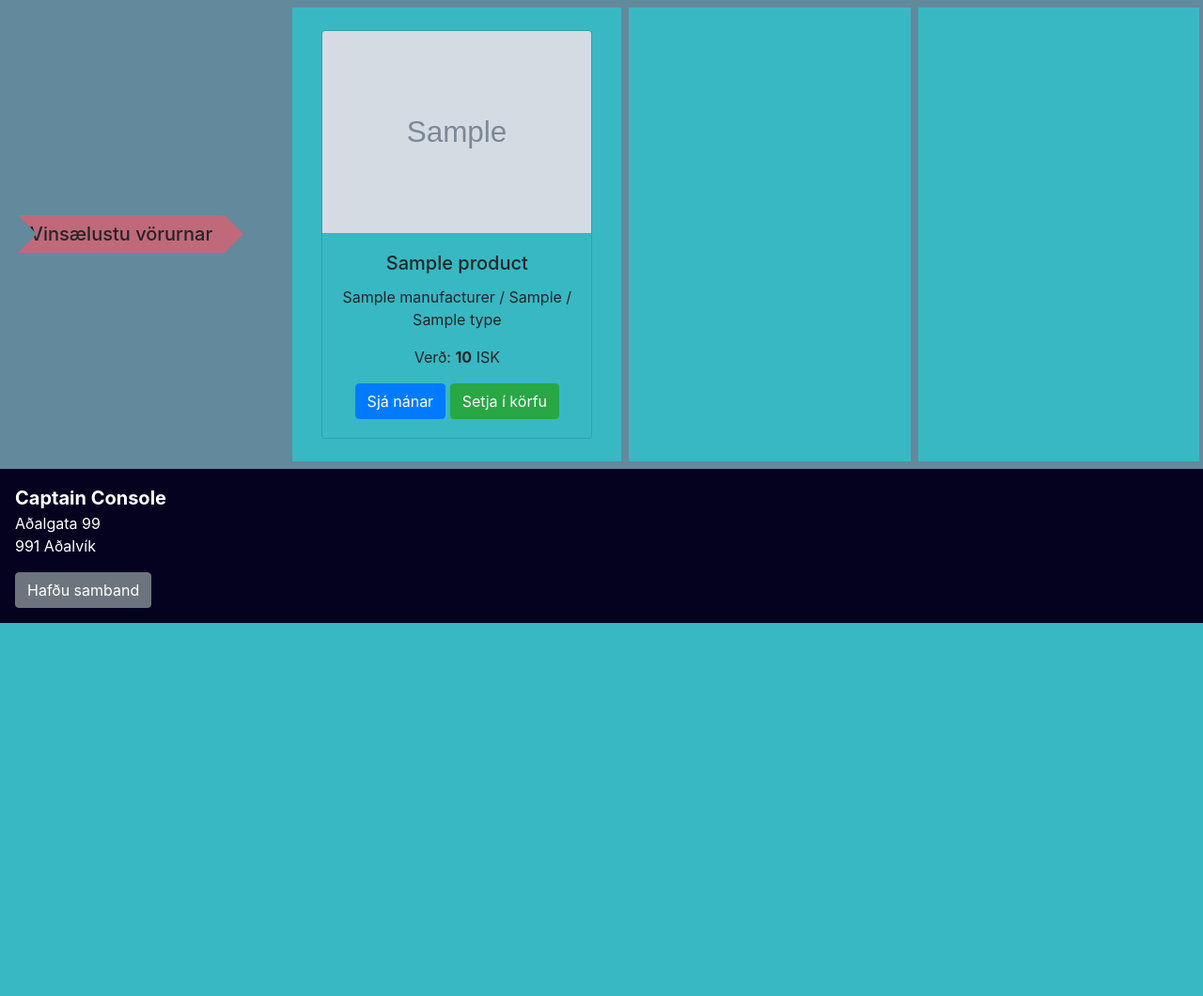
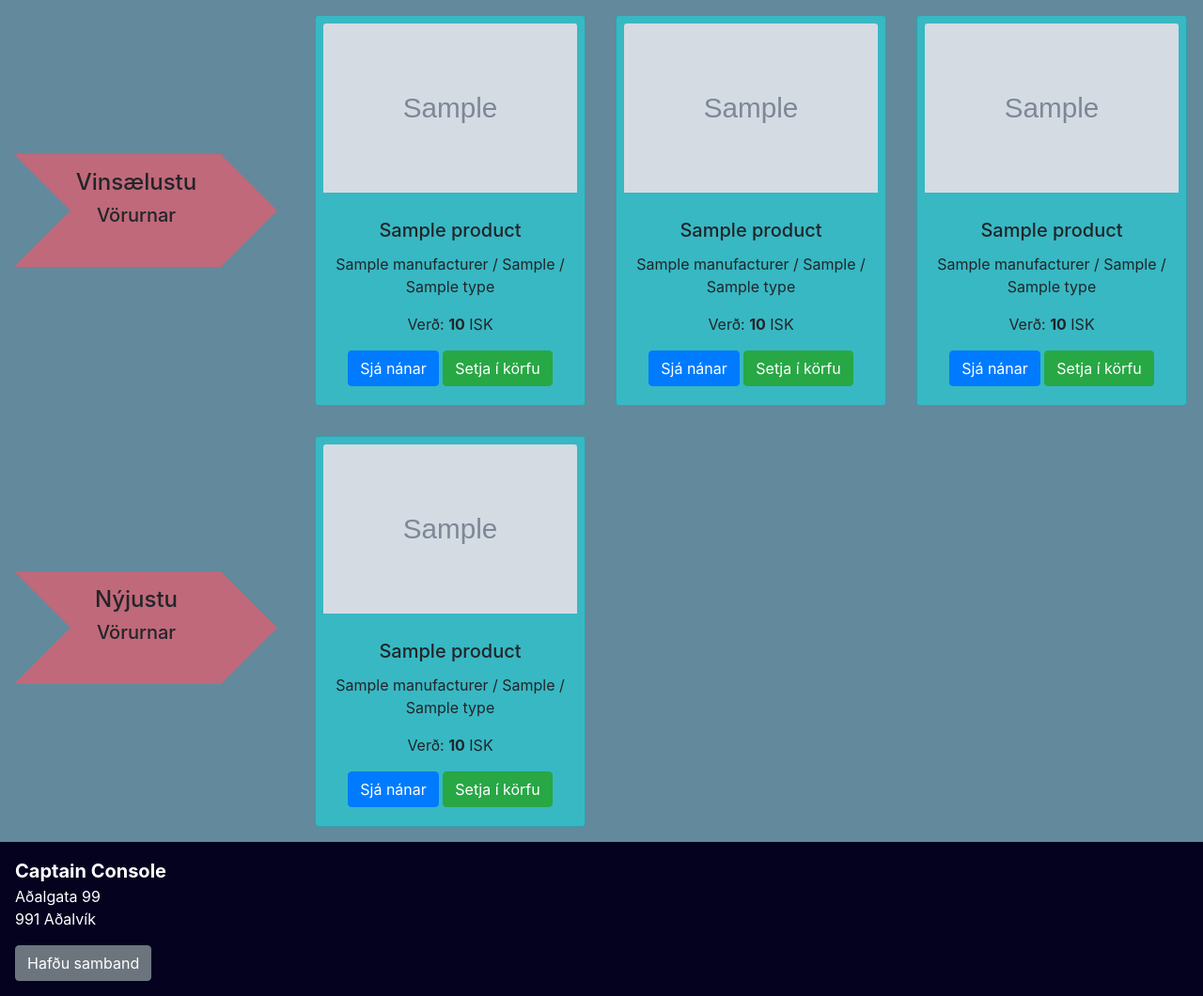
Before and after one commit to RunarVestmann/verklegtnamskeid2, a Django app: page / in a window 1280 px wide. Shown: the part 160-1220 px from the top of the page at 94% size. Before the commit the page ends 823 px from the top, so only its background shows below. Run offline with Django 3.2, Linux system fonts and the light colour scheme; tables that the repository leaves empty hold one stand-in row (values such as "Sample post"); grey boxes marked "Sample" are stand-in pictures; some libraries are stand-ins or nearby versions.

Commit message:
homepage recent prod

```diff
--- a/captain_console/home/views.py
+++ b/captain_console/home/views.py
@@ -4,5 +4,5 @@ from product.models import Product
 # Create your views here.
 def index(request):
     return render(request, 'home/index.html', {
-        'products': Product.objects.all()
+        'products': Product.objects.all().order_by('-shop_arrival_date')
     })
--- a/captain_console/static/css/main.css
+++ b/captain_console/static/css/main.css
@@ -81,7 +81,7 @@ body{
 }
 
 .product-img{
-    height: 100px;
+    height: 180px;
     width: auto;
 }
 
@@ -93,29 +93,9 @@ body{
     background-color: #63899c;
 }
 
-#burst-8{
-    background: #c0697a;
-    width: 100px;
-    height: 100px;
-    position: relative;
-    text-align: center;
-    transform: rotate(20deg);
-}
-
-#burst-8:before{
-    content: "";
-    position: absolute;
-    top: 0;
-    left: 0;
-    height: 100px;
-    width: 100px;
-    background: #c0697a;
-    transform: rotate(135deg);
-}
-
 #pointer {
   width: 220px;
-  height: 40px;
+  height: 120px;
   position: relative;
   background: #c0697a;
 }
@@ -126,20 +106,20 @@ body{
   bottom: 0;
   width: 0;
   height: 0;
-  border-left: 20px solid #63899c;
-  border-top: 20px solid transparent;
-  border-bottom: 20px solid transparent;
+  border-left: 60px solid #63899c;
+  border-top: 60px solid transparent;
+  border-bottom: 60px solid transparent;
 }
 #pointer:before {
   content: "";
   position: absolute;
-  right: -20px;
+  right: -60px;
   bottom: 0;
   width: 0;
   height: 0;
-  border-left: 20px solid #c0697a;
-  border-top: 20px solid transparent;
-  border-bottom: 20px solid transparent;
+  border-left: 60px solid #c0697a;
+  border-top: 60px solid transparent;
+  border-bottom: 60px solid transparent;
 }
 
 footer{
@@ -152,7 +132,6 @@ footer{
    font-weight: 700;
 
 }
-
 
 .user-tab-nav{
     font-size:0.75rem;
--- a/captain_console/templates/home/index.html
+++ b/captain_console/templates/home/index.html
@@ -2,20 +2,62 @@
 
 {% block content %}
     <div class="row home-bg-color-1">
-        <div class="col pt-2 pb-2 ml-1 mr-1 mt-2 mb-2 text-center d-flex align-self-center">
-            <div class="div p-2" id="pointer">
-                <h5>Vinsælustu vörurnar</h5>
+        <div class="col pt-2 pb-2 mt-2 mb-2 text-center d-flex align-self-center">
+            <div class="div p-2 pl-5 pt-3" id="pointer">
+                <h4>Vinsælustu</h4>
+                <h5>Vörurnar</h5>
             </div>
         </div>
-        <div class="col pt-2 pb-2 ml-1 mr-1 mt-2 mb-2 text-center products-div">
+        <div class="col pt-2 pb-2 mt-2 mb-2 text-center">
             {% for product in products %}
-                {% include 'product/product.html' %}
+                {% if forloop.counter == 1 %}
+                    {% include 'product/product.html' %}
+                {% endif %}
             {% endfor %}
         </div>
-        <div class="col pt-2 pb-2 ml-1 mr-1 mt-2 mb-2 text-center products-div">
+        <div class="col pt-2 pb-2 mt-2 mb-2 text-center">
+            {% for product in products %}
+                {% if forloop.counter == 1 %}
+                    {% include 'product/product.html' %}
+                {% endif %}
+            {% endfor %}
         </div>
-        <div class="col pt-2 pb-2 ml-1 mr-1 mt-2 mb-2 text-center products-div">
+        <div class="col pt-2 pb-2 mt-2 mb-2 text-center">
+            {% for product in products %}
+                {% if forloop.counter == 1 %}
+                    {% include 'product/product.html' %}
+                {% endif %}
+            {% endfor %}
         </div>
+    </div>
+        <div class="row home-bg-color-1">
+            <div class="col pt-2 pb-2 mb-2 text-center d-flex align-self-center">
+                    <div class="div p-2 pl-5 pt-3" id="pointer">
+                        <h4>Nýjustu</h4>
+                        <h5>Vörurnar</h5>
+                    </div>
+            </div>
+            <div class="col pt-2 pb-2 mt-2 mb-2 text-center">
+                {% for product in products %}
+                    {% if forloop.counter == 1 %}
+                        {% include 'product/product.html' %}
+                    {% endif %}
+                {% endfor %}
+            </div>
+            <div class="col pt-2 pb-2 mt-2 mb-2 text-center">
+                {% for product in products %}
+                    {% if forloop.counter == 2 %}
+                        {% include 'product/product.html' %}
+                    {% endif %}
+                {% endfor %}
+            </div>
+            <div class="col pt-2 pb-2 mt-2 mb-2 text-center">
+                {% for product in products %}
+                    {% if forloop.counter == 3 %}
+                        {% include 'product/product.html' %}
+                    {% endif %}
+                {% endfor %}
+            </div>
     </div>
 
 {% endblock content %}
--- a/captain_console/templates/product/product.html
+++ b/captain_console/templates/product/product.html
@@ -1,6 +1,6 @@
 {% load humanize %}
-<div class="card" style="width: 18rem; background-color: #38b8c3; margin:1rem;">
-    <img class="card-img-top" src="{{ product.productimage_set.first }}" alt="Product image" style="height: 60%">
+<div class="card" style="width: 18rem; background-color: #38b8c3;">
+    <img class="card-img-top product-img m-2" src="{{ product.productimage_set.first }}" alt="Product image">
     <div class="card-body">
         <h5 class="card-title">{{ product.name }}</h5>
         <p class="card-text">{{ product.system.manufacturer }} / {{ product.system.abbreviation }} / {{ product.type }}</p>
```
